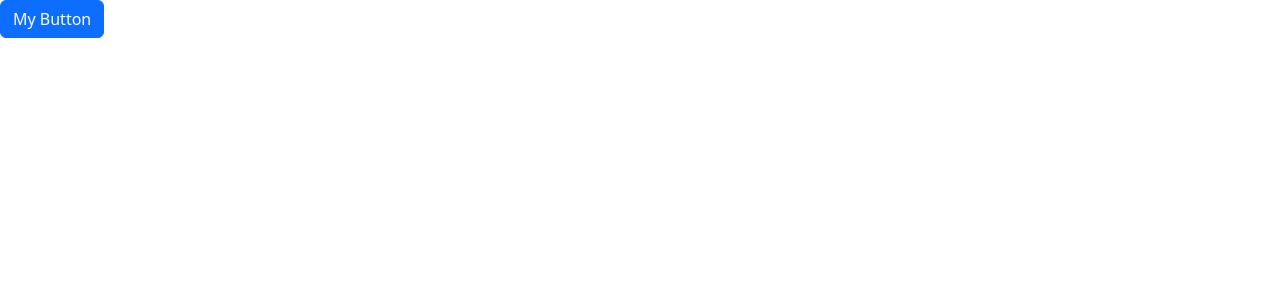
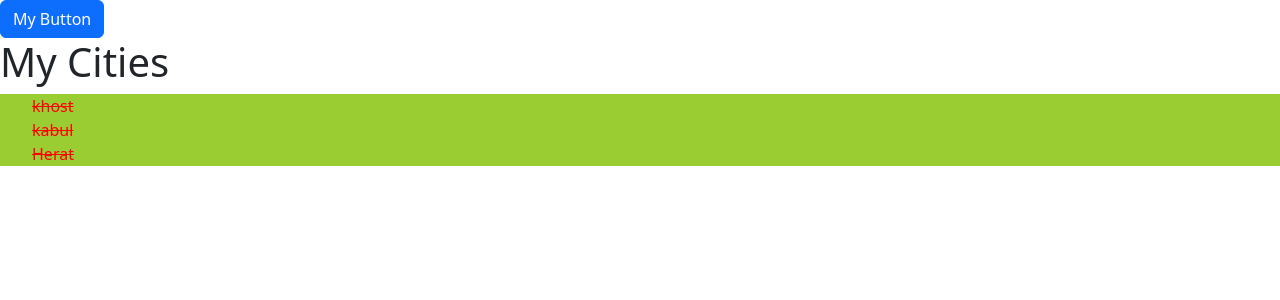
Before and after one commit to Hussain-hamim/Expense-Tracker, a React (Vite) app: page / in a window 1280 px wide. Shown: the top 300 px of the page. Built offline with nearby package versions, Linux system fonts and the light colour scheme.

Commit message:
css modules.

```diff
--- a/src/App.css
+++ b/src/App.css
@@ -40,3 +40,7 @@
 .read-the-docs {
   color: #888;
 } */
+
+.listGroup {
+  color: red;
+}
--- a/src/App.tsx
+++ b/src/App.tsx
@@ -2,6 +2,7 @@ import { useState } from "react";
 import "./App.css";
 import Alert from "./components/Alert";
 import Button from "./components/Button";
+import ListGroup from "./components/ListGroup";
 
 function App() {
   const [isShow, setIsShow] = useState(false);
@@ -19,6 +20,12 @@ function App() {
       )}
 
       <Button handleClick={handleClick}>My Button</Button>
+      <br />
+      <ListGroup
+        items={["khost", "kabul", "Herat"]}
+        heading="My Cities"
+        onSelectItem={(item) => console.log(item)}
+      ></ListGroup>
     </>
   );
 }
--- a/src/components/Alert.tsx
+++ b/src/components/Alert.tsx
@@ -1,6 +1,6 @@
 interface props {
+  children: string;
   onClose: () => void;
-  children: string;
 }
 
 const Alert = ({ onClose, children }: props) => {
--- /dev/null
+++ b/src/components/ListGroup.module.css
@@ -0,0 +1,6 @@
+.listGroup {
+  background-color: yellowgreen;
+}
+.container {
+  text-decoration: line-through;
+}
--- a/src/components/ListGroup.tsx
+++ b/src/components/ListGroup.tsx
@@ -1,10 +1,10 @@
 import { useState } from "react";
+import styles from "./ListGroup.module.css";
 
 interface props {
   items: string[];
   heading: string;
   onSelectItem: (item: string) => void;
-
 }
 
 function ListGroup({ items, heading, onSelectItem }: props) {
@@ -13,7 +13,11 @@ function ListGroup({ items, heading, onSelectItem }: props) {
   return (
     <>
       <h1>{heading}</h1>
-      <ul className="list-group">
+      <ul
+        className={
+          [styles.listGroup, styles.container].join(" ") + " listGroup"
+        }
+      >
         {items.map((item, index) => (
           <li
             key={item}
```
